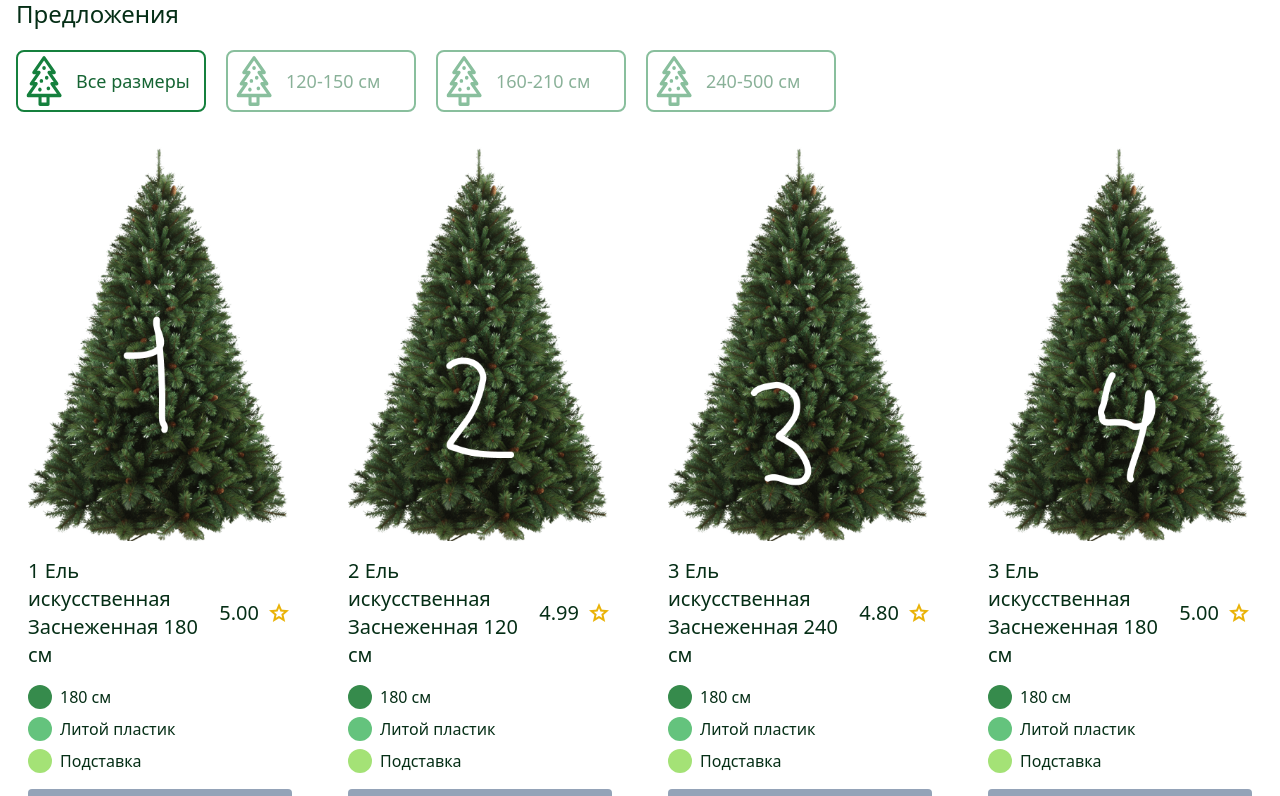
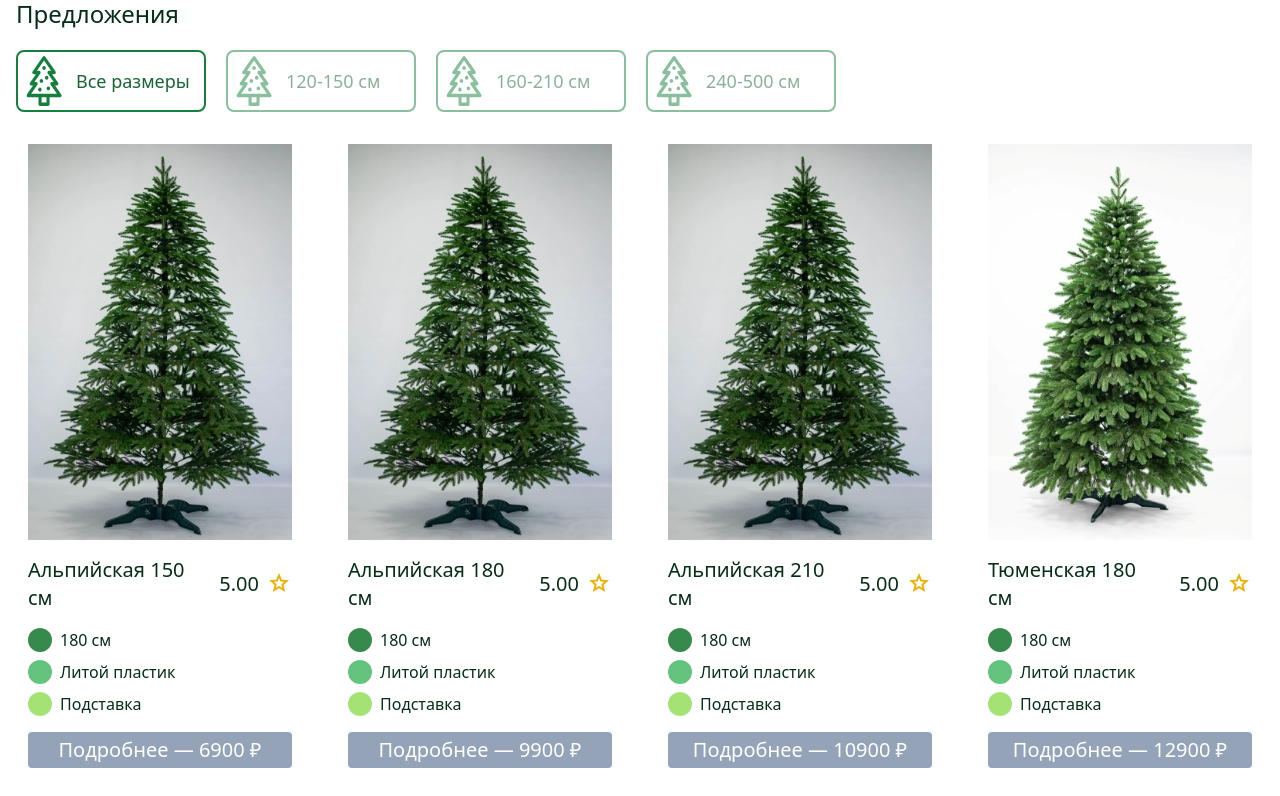
Before and after one commit to Simernope/christmas-tree-yard, a React (Vite) app: page / in a window 1280 px wide. Shown: the part 1180-1976 px from the top of the page. Built offline with nearby package versions, Linux system fonts and the light colour scheme.

Commit message:
adding trees data

```diff
--- a/src/screens/goodsScreen/GoodsScreen.tsx
+++ b/src/screens/goodsScreen/GoodsScreen.tsx
@@ -1,4 +1,4 @@
-import {trees} from "./trees.ts";
+import {trees, a} from "./trees.ts";
 import TreeCard from "./TreeCard.tsx";
 import FilterCard from "./FilterCard.tsx";
 import {useState} from "react";
@@ -23,19 +23,18 @@ const GoodsScreen = () => {
             </div>
             <div className='grid sm:grid-cols-2 lg:grid-cols-3 xl:grid-cols-4 gap-8'>
                 {
-                    filteredTrees.map(tree =>
+                    a.map(mainTree => mainTree.trees.map(tree =>
                         <TreeCard
                             key={tree.id}
                             id={tree.id}
-                            title={tree.title}
+                            title={mainTree.title}
+                            height={tree.height}
                             rating={tree.rating}
                             cost={tree.cost}
-                            image={tree.image}
-                            height={tree.height}
-                            properties={tree.properties}
-                            filterCategory={tree.filterCategory}
-                        />
-                    )
+                            image={mainTree.image[0]}
+                            filterCategory={'120-150 см'}
+                            properties={['180 см', 'Литой пластик', 'Подставка']} />
+                    ))
                 }
             </div>
         </section>
--- a/src/screens/goodsScreen/trees.ts
+++ b/src/screens/goodsScreen/trees.ts
@@ -28,7 +28,7 @@ type Properties = {
     >
 }
 
-const a: Array<Properties> = [
+export const a: Array<Properties> = [
     {
         id: 1,
         title: 'Альпийская',
```
